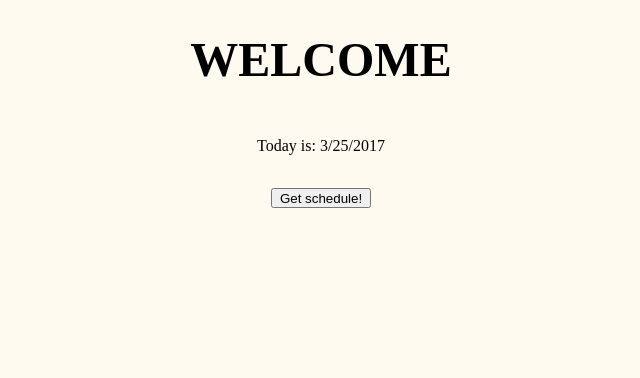
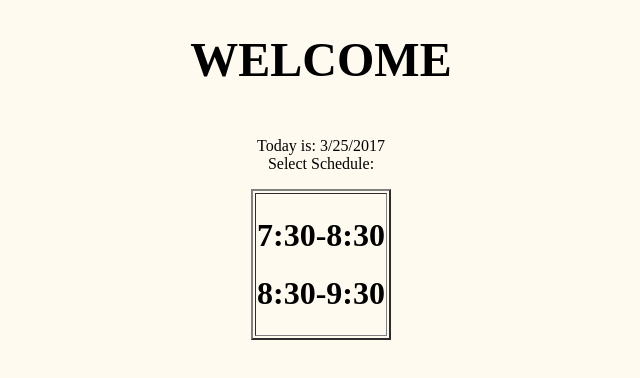
Before and after one commit to RyanAquino/Webtek-midterms, a plain HTML site: page AttendanceApp/index.html in a window 1280 px wide. Shown: the whole page, without its empty margins (319-959 px from the left). Drawn offline with Linux system fonts and the light colour scheme.

Commit message:
updated the functions of the UI in the dashboard

```diff
--- a/AttendanceApp/assets/css/styles.css
+++ b/AttendanceApp/assets/css/styles.css
@@ -16,3 +16,6 @@ button {
     top:50%;
     left:50%;
 }
+#myTable{
+	margin: auto;
+}
--- a/AttendanceApp/assets/js/offline.js
+++ b/AttendanceApp/assets/js/offline.js
@@ -4,17 +4,9 @@ var mm = today.getMonth()+1; //January is 0!
 var yyyy = today.getFullYear();
 today = mm+'/'+dd+'/'+yyyy;
 
-window.onload = function () {
-	startUI();
-}
-
-
-function startUI(){
-	document.body.innerHTML = "<h1 id='heading'> WELCOME </h1>" +
-								"<p class='alignCenter' id='info'> <br> Today is: "+ today + "</p><br>"+
-								"<button class='alignCenter' onclick=schedule()> Get schedule! </button>" ;
-
+//LOCAL STORAGE
 var info = document.getElementById("info");
+// 730
 	var firstSched ={ "time":"7:30-8:30",
 						"data":[
 						{"name":"Jo Montes", "room":"s542", "remarks":""},
@@ -26,26 +18,77 @@ function startUI(){
 					};
 	localStorage.setItem("730", JSON.stringify(firstSched));
 	var storedFirstSched = JSON.parse(localStorage.getItem("730"));
+//830
+	var secondSched ={ "time":"8:30-9:30",
+						"data":[
+						{"name":"Maria Concepcion Clemente", "room":"s326", "remarks":""},
+						{"name":"Beverly Ferrer", "room":"s522", "remarks":""},
+						{"name":"Jo Montes", "room":"s542", "remarks":""},
+						{"name":"Ali Mangaliag", "room":"s523", "remarks":""},
+						{"name":"Rhoderic Makil", "room":"s425", "remarks":""}
+						]
+					};
+	localStorage.setItem("830", JSON.stringify(secondSched));
+	var storedSecondSched = JSON.parse(localStorage.getItem("830"));
+//930
+	var thirdSched ={ "time":"9:30-10:30",
+						"data":[
+						{"name":"Rhoderic Makil", "room":"s425", "remarks":""},
+						{"name":"Maria Concepcion Clemente", "room":"s326", "remarks":""},
+						{"name":"Jo Montes", "room":"s542", "remarks":""}
+						]
+					};
+	localStorage.setItem("930", JSON.stringify(thirdSched));
+	var storedSecondSched = JSON.parse(localStorage.getItem("930"));
+
+// END LOCAL STORAGE
+
+window.onload = function () {
+	startUI();
+}
+
+
+function startUI(){
+	document.body.innerHTML = "<h1 id='heading'> WELCOME </h1>" +
+								"<p class='alignCenter' id='info'> <br> Today is: "+ today + "<br>Select Schedule: </p>";
+
 	//GUIDE MO
 	console.log(firstSched.time);
 	console.log(firstSched.data[0].name);
-}
-function schedule(){
+	// 730==========================================================
 	var body = document.getElementsByTagName("body");
 	var tbl = document.createElement("table");
  	var tblBody = document.createElement("tbody");
 
  	var row = document.createElement("tr");
  	var cell = document.createElement("td");
-     var cellText = document.createTextNode("730");
+ 	var head = document.createElement("h1");
+    var cellText = document.createTextNode(firstSched.time);
 
-      cell.appendChild(cellText);
+    head.appendChild(cellText);
+    cell.appendChild(head);
     row.appendChild(cell);
     tblBody.appendChild(row);
     tbl.appendChild(tblBody);
  	// appends <table> into <body>
   	document.body.appendChild(tbl);
-  // sets the border attribute of tbl to 2;
+ 	// sets the border attribute of tbl to 2 and Id to myTable;
  	tbl.setAttribute("border", "2");
+  	tbl.setAttribute("id", "myTable");
+  	head.setAttribute("onclick", "back()");
+  	// 830==========================================================
+ 	var head1 = document.createElement("h1");
+    var cellText1 = document.createTextNode(secondSched.time);
+
+    head1.appendChild(cellText1);
+    cell.appendChild(head1);
+  	head1.setAttribute("onclick", "back()");
 
 }
+
+
+
+function back(){
+	document.body.innerHTML = "<h1> BGONG UI </h1> <button onclick='startUI()'> CANCEL </button>";
+
+}
--- a/AttendanceApp/index.html
+++ b/AttendanceApp/index.html
@@ -1,6 +1,7 @@
 <!DOCTYPE html>
 <html>
 <head>
+	<meta name="viewport" content="width=device-width, initial-scale=1.0">
 	<title>Offline Schedule Tracker</title>
 	<link rel="stylesheet" href="assets/css/styles.css" type="text/css">
 	<script type="text/javascript" src="assets/js/offline.js"></script>
```
Lines whose indentation alone changed are shown as unchanged.
